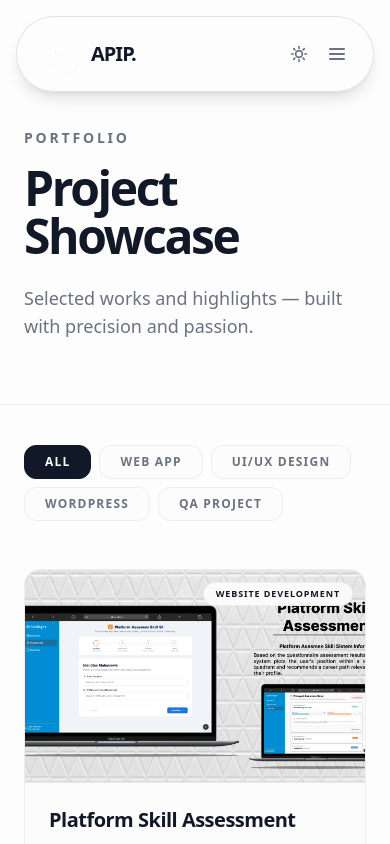
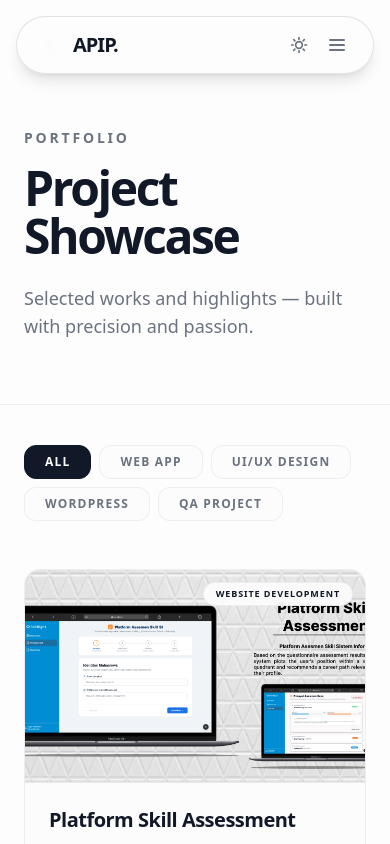
Before and after one commit to NaApipp/portosuperapp_v2, a Next.js app: page /project in a window 390 px wide. Shown: the top 844 px of the page. Built offline with nearby package versions, Linux system fonts and the light colour scheme.

Commit message:
style (navbar): update image size navbar for mobile style

```diff
--- a/app/components/navbar.tsx
+++ b/app/components/navbar.tsx
@@ -80,7 +80,7 @@ export default function Header() {
           <div className="relative flex items-center justify-between py-3 md:py-4 px-6 md:px-8 bg-background/80 backdrop-blur-md border border-text-secondary/20 rounded-full shadow-lg transition-colors duration-300">
             <div className="flex flex-row items-center">
               {/* Typographic Logo */}
-              <img src="/asset/image/Logo/logo_apip_white.png" alt="Logo Image" width={50} height={50}/>
+              <img src="/asset/image/Logo/logo_apip_white.png" alt="Logo Image" className="w-8 md:w-10 h-auto "/>
               <span className="text-xl md:text-2xl font-black text-text-primary tracking-tighter">APIP.</span>
             </div>
 
```
